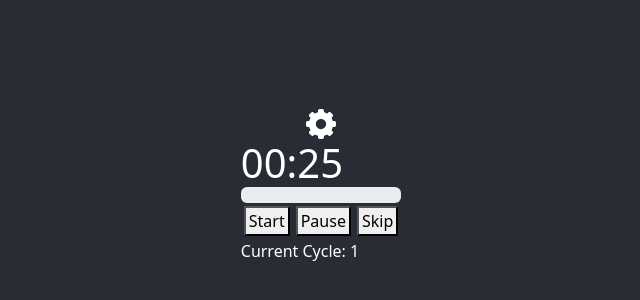
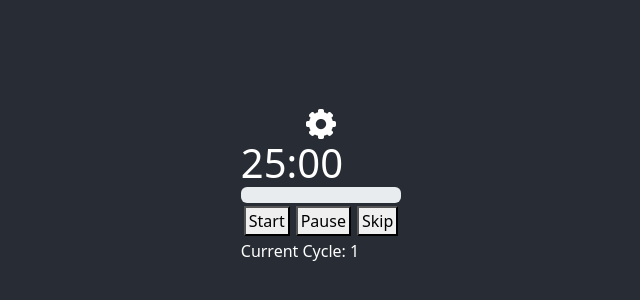
Before and after one commit to ToCans/cozystudy, a React (Create React App) app: page / in a window 1280 px wide. Shown: the part 214-514 px from the top of the page, without its empty margins (319-959 px from the left). Built offline with nearby package versions, Linux system fonts and the light colour scheme.

Commit message:
Session Audio Source Fixed

```diff
--- a/src/App.jsx
+++ b/src/App.jsx
@@ -11,12 +11,12 @@ function App() {
     const [showSettings, setShowSettings] = useState(false);
 
     const [cycleNumber, setCycleNumber] = useState(1);
-    const [workingMinutes, setWorkingMinutes] = useState(0);
-    const [workingSeconds, setWorkingSeconds] = useState(25);
-    const [shortBreakMinutes, setShortBreakMinutes] = useState(0);
-    const [shortBreakSeconds, setShortBreakSeconds] = useState(5);
-    const [longBreakMinutes, setLongBreakMinutes] = useState(0);
-    const [longBreakSeconds, setLongBreakSeconds] = useState(15);
+    const [workingMinutes, setWorkingMinutes] = useState(25);
+    const [workingSeconds, setWorkingSeconds] = useState(0);
+    const [shortBreakMinutes, setShortBreakMinutes] = useState(5);
+    const [shortBreakSeconds, setShortBreakSeconds] = useState(0);
+    const [longBreakMinutes, setLongBreakMinutes] = useState(15);
+    const [longBreakSeconds, setLongBreakSeconds] = useState(0);
 
     const settingsToggle = () => {
         setShowSettings(!showSettings);
--- a/src/components/timer.jsx
+++ b/src/components/timer.jsx
@@ -11,6 +11,7 @@ import { useState, useEffect, useContext } from "react";
 function Timer() {
     // Setting Context used
     const settings = useContext(SettingsContent);
+
     // Different State Handling
     const [timerRunning, setTimerState] = useState(false);
     const [minutesRemaining, setMinutesRemaining] = useState(
@@ -22,6 +23,14 @@ function Timer() {
     const [progressBarValue, setProgressBarValue] = useState(0);
     const [progressBarTotal, setProgressBarTotal] = useState(
         settings.workingMinutes * 60 + settings.workingSeconds
+    );
+
+    // Audio Used
+    const workFinishAudio = new Audio(
+        "https://github.com/ToCans/cozystudy/blob/main/src/assets/sounds/complete.mp3?raw=true"
+    );
+    const breakFinishAudio = new Audio(
+        "https://github.com/ToCans/cozystudy/blob/main/src/assets/sounds/lowHighChime.mp3?raw=true"
     );
 
     // Used to Decrement the time
@@ -101,18 +110,12 @@ function Timer() {
         ) {
             // lowHighChime played for breaks finishing
             if (settings.cycleNumber % 2 === 0) {
-                const breakFinishAudio = new Audio(
-                    "https://github.com/ToCans/cozystudy/blob/main/src/assets/sounds/lowHighChime.mp3?raw=true"
-                );
-                //breakFinishAudio.volume = 0.5;
+                breakFinishAudio.volume = 0.5;
                 breakFinishAudio.play();
             }
             // Complete played for work finishing
             else {
-                const workFinishAudio = new Audio(
-                    "https://github.com/ToCans/cozystudy/blob/main/src/assets/sounds/complete.mp3?raw=true"
-                );
-                //workFinishAudio.volume = 0.5;
+                workFinishAudio.volume = 0.5;
                 workFinishAudio.play();
             }
         }
```
